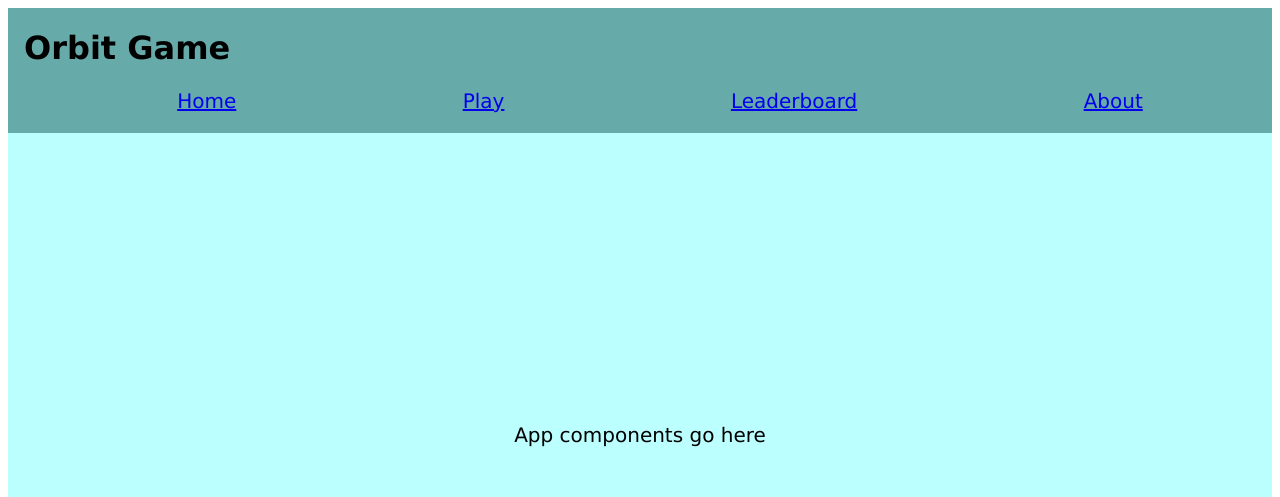
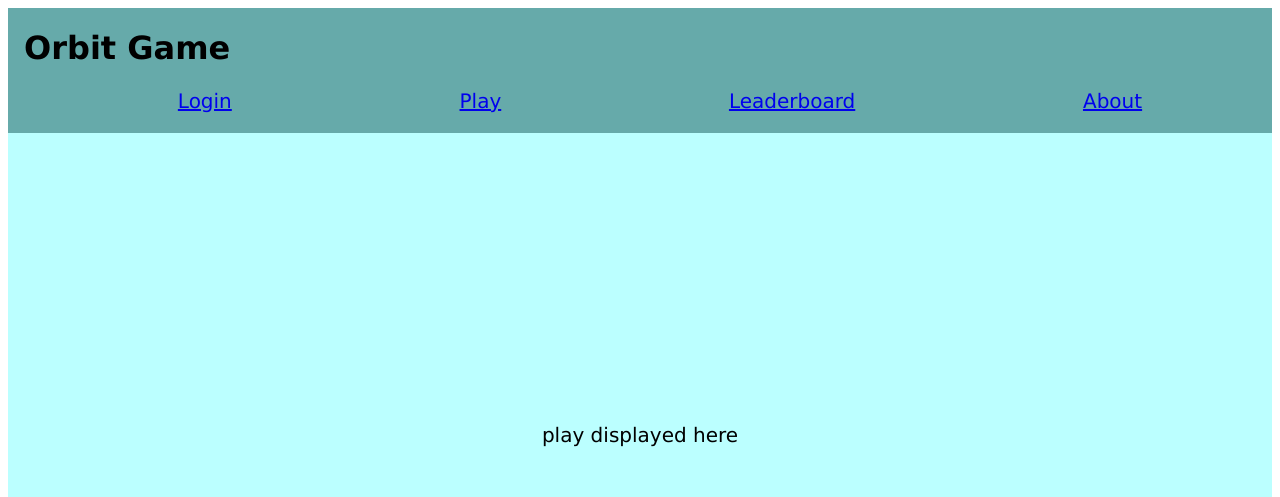
Before and after one commit to 12gagesmith/orbit_game, a React (Vite) app: page /play in a window 1280 px wide. Shown: the top 497 px of the page. Built offline with nearby package versions, Linux system fonts and the light colour scheme.

Commit message:
Navigation added

```diff
--- /dev/null
+++ b/src/about/about.jsx
@@ -0,0 +1,9 @@
+import React from 'react';
+
+export function About() {
+  return (
+    <main className='container-fluid bg-secondary text-center'>
+      <div>about displayed here</div>
+    </main>
+  );
+}
--- a/src/app.jsx
+++ b/src/app.jsx
@@ -1,22 +1,34 @@
 import React from 'react';
+import { BrowserRouter, NavLink, Route, Routes } from 'react-router-dom';
+import { Login } from './login/login';
+import { Play } from './play/play';
+import { Scores } from './scores/scores';
+import { About } from './about/about';
 import './app.css';
 
 export default function App() {
   return (
+    <BrowserRouter>
       <div className='body'>
         <header>
           <h1>Orbit Game</h1>
           <nav>
             <menu>
-            <a href="index.html">Home</a>
-            <a href="play.html">Play</a>
-            <a href="scores.html">Leaderboard</a>
-            <a href="about.html">About</a>
+              <NavLink className='nav-link' to=''>Login</NavLink>
+              <NavLink className='nav-link' to='play'>Play</NavLink>
+              <NavLink className='nav-link' to='scores'>Leaderboard</NavLink>
+              <NavLink className='nav-link' to='about'>About</NavLink>
             </menu>
           </nav>
         </header>
 
-      <main>App components go here</main>
+        <Routes>
+          <Route path='/' element={<Login />} exact />
+          <Route path='/play' element={<Play />} />
+          <Route path='/scores' element={<Scores />} />
+          <Route path='/about' element={<About />} />
+          <Route path='*' element={<NotFound />} />
+        </Routes>
 
         <footer>
           <span>Made by Gage Smith</span>
@@ -24,5 +36,10 @@
           <a href="https://github.com/12gagesmith/orbit_game">GitHub Repository</a>
         </footer>
       </div>
+    </BrowserRouter>
   )
 }
+
+function NotFound() {
+  return <main className='container-fluid bg-secondary text-center'>404: Return to sender. Address unknown.</main>;
+}
--- /dev/null
+++ b/src/login/login.jsx
@@ -0,0 +1,9 @@
+import React from 'react';
+
+export function Login() {
+  return (
+    <main className='container-fluid bg-secondary text-center'>
+      <div>login displayed here</div>
+    </main>
+  );
+}
--- /dev/null
+++ b/src/play/play.jsx
@@ -0,0 +1,9 @@
+import React from 'react';
+
+export function Play() {
+  return (
+    <main className='container-fluid bg-secondary text-center'>
+      <div>play displayed here</div>
+    </main>
+  );
+}
--- /dev/null
+++ b/src/scores/scores.jsx
@@ -0,0 +1,9 @@
+import React from 'react';
+
+export function Scores() {
+  return (
+    <main className='container-fluid bg-secondary text-center'>
+      <div>scores displayed here</div>
+    </main>
+  );
+}
```
Lines whose indentation alone changed are shown as unchanged.
